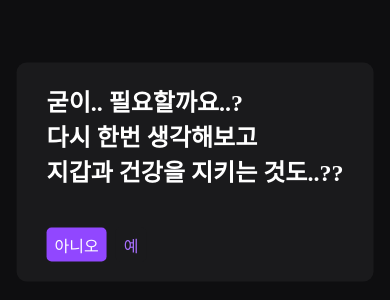
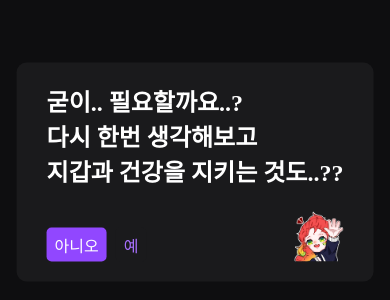
Before and after one commit to Lalemong/not-want-twip, a plain HTML site: page index.html in a window 390 px wide. Shown: the part 250-550 px from the top of the page. Drawn offline with Linux system fonts and the light colour scheme.

Commit message:
Add files via upload

```diff
--- a/index.html
+++ b/index.html
@@ -13,6 +13,7 @@
     <h1>굳이.. 필요할까요..?<br>다시 한번 생각해보고<br>지갑과 건강을 지키는 것도..??</h1>
     <div class="btn" id="no">아니오</div>
     <div class="btn tra" id="yes">예</div>
+    <div id="profile"><img src="src/profile.png"></div>
   </div>
   <div id="popup" class="none">
     <div id="game">
--- a/src/style.css
+++ b/src/style.css
@@ -4,13 +4,15 @@ body{background: #0e0e10; color: #fff;}
 .none{display: none;}
 
 #warp{position: absolute; left: 50%; top: 50%; transform: translate(-50%, -50%); padding: 40px 60px; border-radius: 10px; background: #1a1a1c; cursor: default;}
+
 h1{padding-bottom: 40px; white-space: nowrap;}
-
 .btn{cursor: pointer; display: inline-block; background: #9147ff; padding: 5px 8px; border-radius: 5px;}
 .btn:hover{background: #772ce8;}
 .btn.tra{background: #1a1a1c; color: #a970ff;}
 .btn.tra:hover{background: #464649;}
 #yes{margin-left: 5px;}
+#profile{overflow: hidden; width: 60px; height: 60px; position: absolute; right: 50px; bottom: 30px;}
+#profile img{width: 100%; height: 100%; object-fit: cover;}
 
 #popup{position: absolute; left: 0; top: 0; right: 0; bottom: 0; z-index: 500;}
 #popup>div{position: absolute; background: #18181b; left: 50%; top: 50%; transform: translate(-50%, -50%); border: 1px solid #303032; box-shadow: 0 10px 15px #0008; padding: 20px;}
@@ -30,4 +32,5 @@ h3{white-space: nowrap;}
 @media(max-width: 1200px) {
   #warp{padding: 20px 30px; max-width: 90%;}
   h1{font-size: 24px;}
+  #profile{overflow: hidden; width: 50px; height: 50px; position: absolute; right: 30px; bottom: 20px;}
 }
```
Also changed, not shown: src/profile.png (added).
